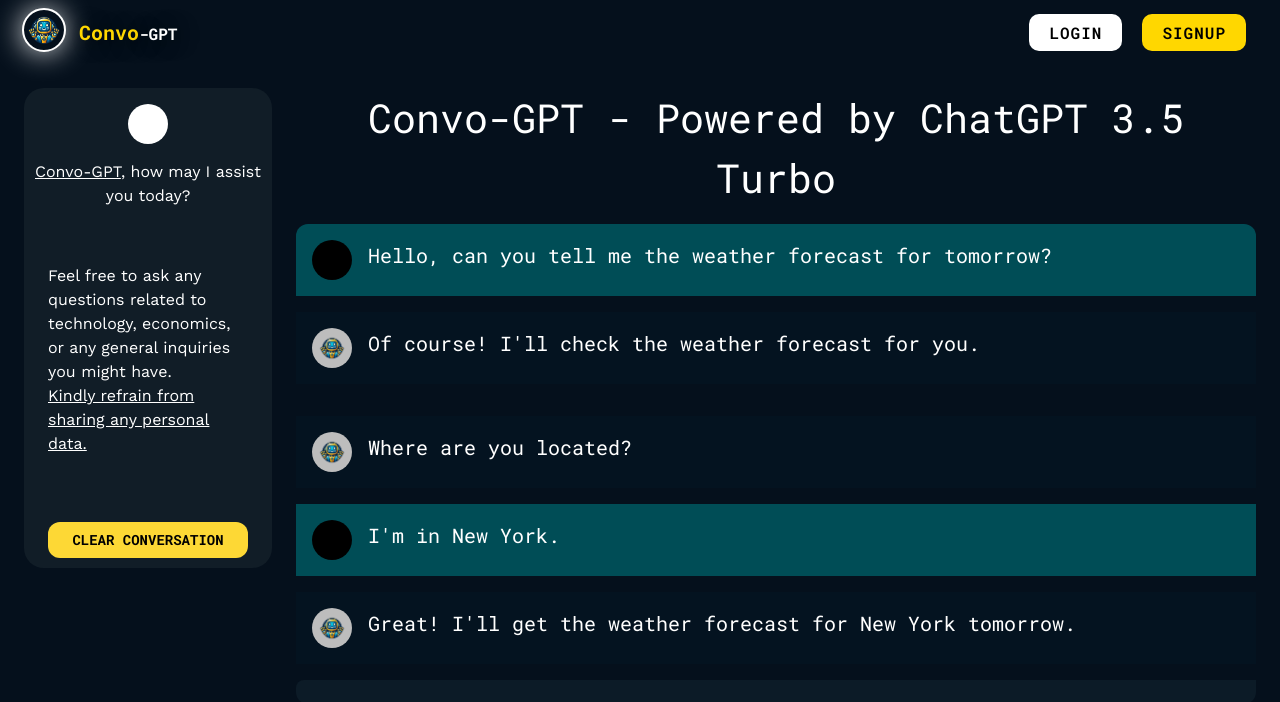
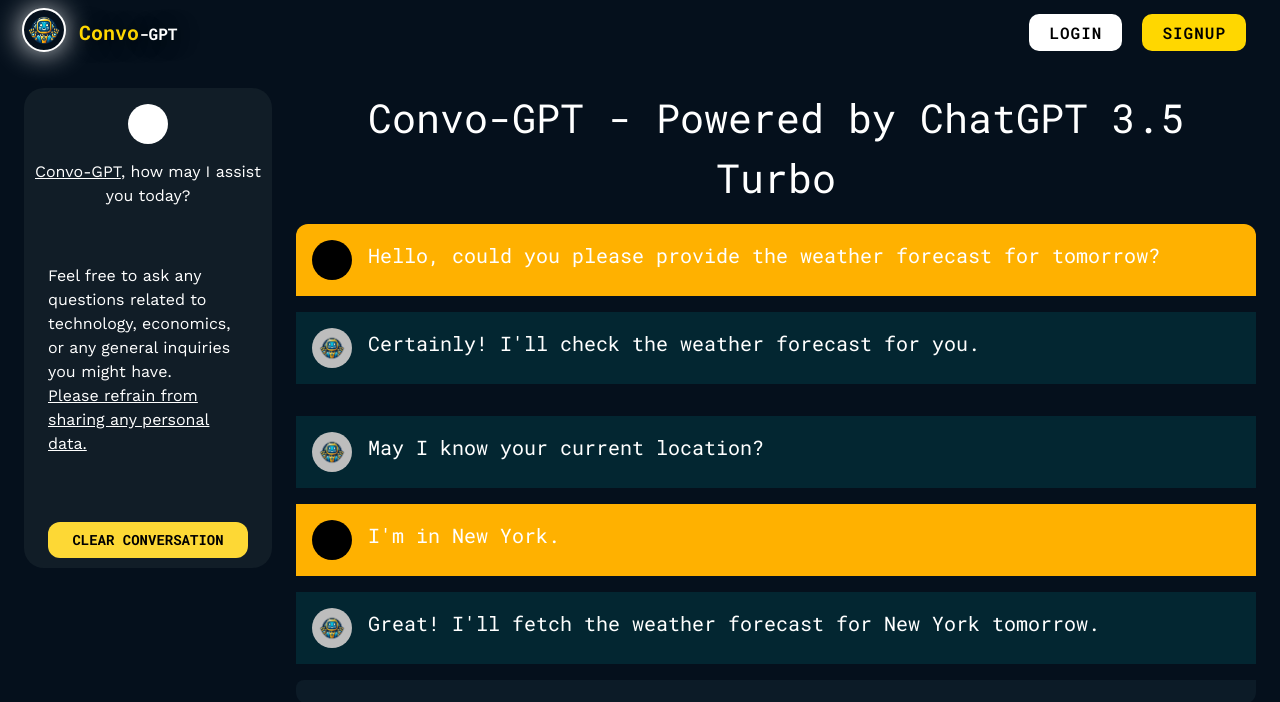
Before and after one commit to Mo-Gamer-2000/Convo-GPT, a React (Vite) app in the folder frontend/: page /chat in a window 1280 px wide. Shown: the top 702 px of the page. Built offline with nearby package versions, Linux system fonts and the light colour scheme; no server answers.

Commit message:
Minor UI Issues Fixed

```diff
--- a/frontend/src/components/chat/ChatItem.tsx
+++ b/frontend/src/components/chat/ChatItem.tsx
@@ -9,9 +9,18 @@
   role: "user" | "assistant";
 }) => {
   const auth = useAuth();
-  return role == "assistant" ? (
-    <Box sx={{ display: "flex", p: 2, bgcolor: "#004d5612", my: 2, gap: 2 }}>
-      <Avatar sx={{ ml: 0 }}>
+
+  return role === "assistant" ? (
+    <Box
+      sx={{
+        display: "flex",
+        padding: 2,
+        backgroundColor: "#004d5661",
+        marginY: 2,
+        gap: 2,
+      }}
+    >
+      <Avatar sx={{ marginLeft: 0 }}>
         <img src="Logo.webp" alt="Logo" width={"30px"} />
       </Avatar>
       <Box>
@@ -19,8 +28,10 @@
       </Box>
     </Box>
   ) : (
-    <Box sx={{ display: "flex", p: 2, bgcolor: "#004d56", gap: 2 }}>
-      <Avatar sx={{ ml: 0, bgcolor: "black", coolor: "white" }}>
+    <Box
+      sx={{ display: "flex", padding: 2, backgroundColor: "#FFB100", gap: 2 }}
+    >
+      <Avatar sx={{ marginLeft: 0, backgroundColor: "black", color: "white" }}>
         {auth?.user?.name[0]}
         {auth?.user?.name.split(" ")[1][0]}
       </Avatar>
--- a/frontend/src/pages/Chat.tsx
+++ b/frontend/src/pages/Chat.tsx
@@ -7,22 +7,24 @@
 const chatMessages = [
   {
     role: "user",
-    content: "Hello, can you tell me the weather forecast for tomorrow?",
+    content:
+      "Hello, could you please provide the weather forecast for tomorrow?",
   },
   {
     role: "assistant",
-    content: "Of course! I'll check the weather forecast for you.",
+    content: "Certainly! I'll check the weather forecast for you.",
   },
-  { role: "assistant", content: "Where are you located?" },
+  { role: "assistant", content: "May I know your current location?" },
   { role: "user", content: "I'm in New York." },
   {
     role: "assistant",
-    content: "Great! I'll get the weather forecast for New York tomorrow.",
+    content: "Great! I'll fetch the weather forecast for New York tomorrow.",
   },
 ];
 
 const Chat = () => {
   const auth = useAuth();
+
   return (
     <Box
       sx={{
@@ -84,7 +86,7 @@
             Feel free to ask any questions related to technology, economics, or
             any general inquiries you might have.
             <br />
-            <u>Kindly refrain from sharing any personal data.</u>
+            <u>Please refrain from sharing any personal data.</u>
           </Typography>
           <Button
             sx={{
@@ -165,7 +167,7 @@
               }}
             />
             <IconButton
-              sx={{ ml: "auto", color: "white", paddingRight: "30px" }}
+              sx={{ ml: "auto", color: "#FFC100", paddingRight: "30px" }}
             >
               <IoMdSend />
             </IconButton>
```
